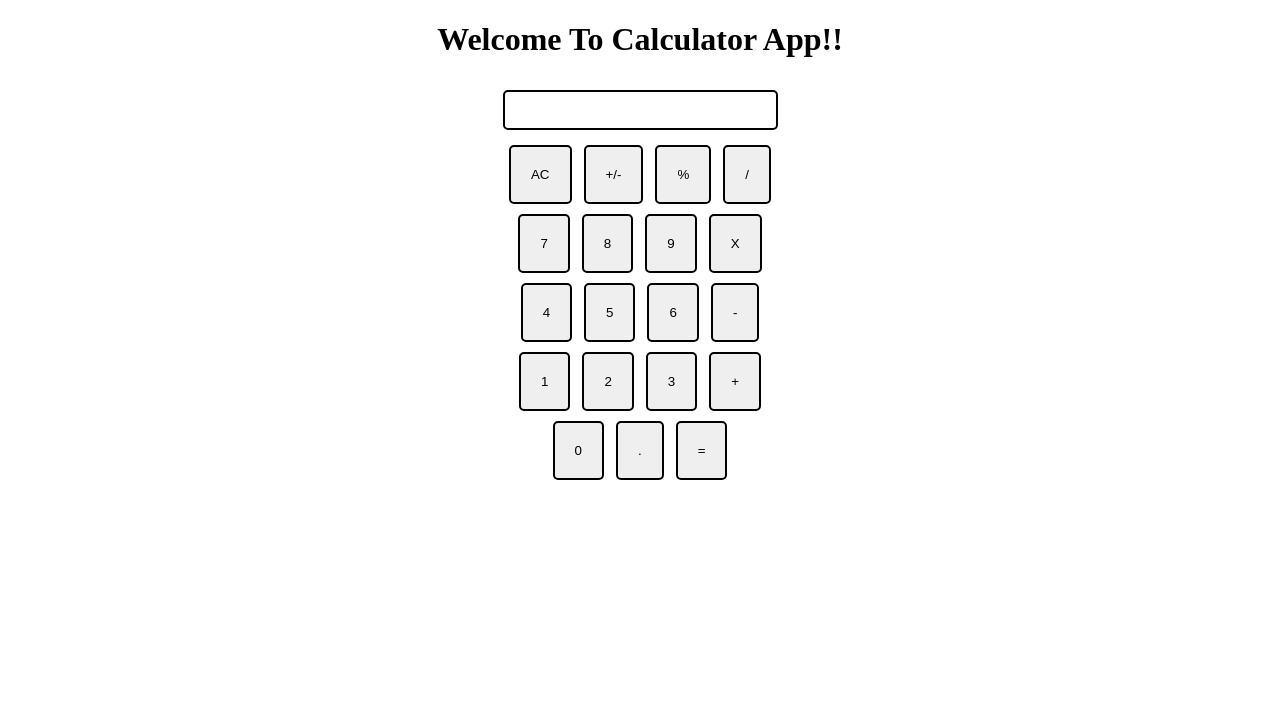
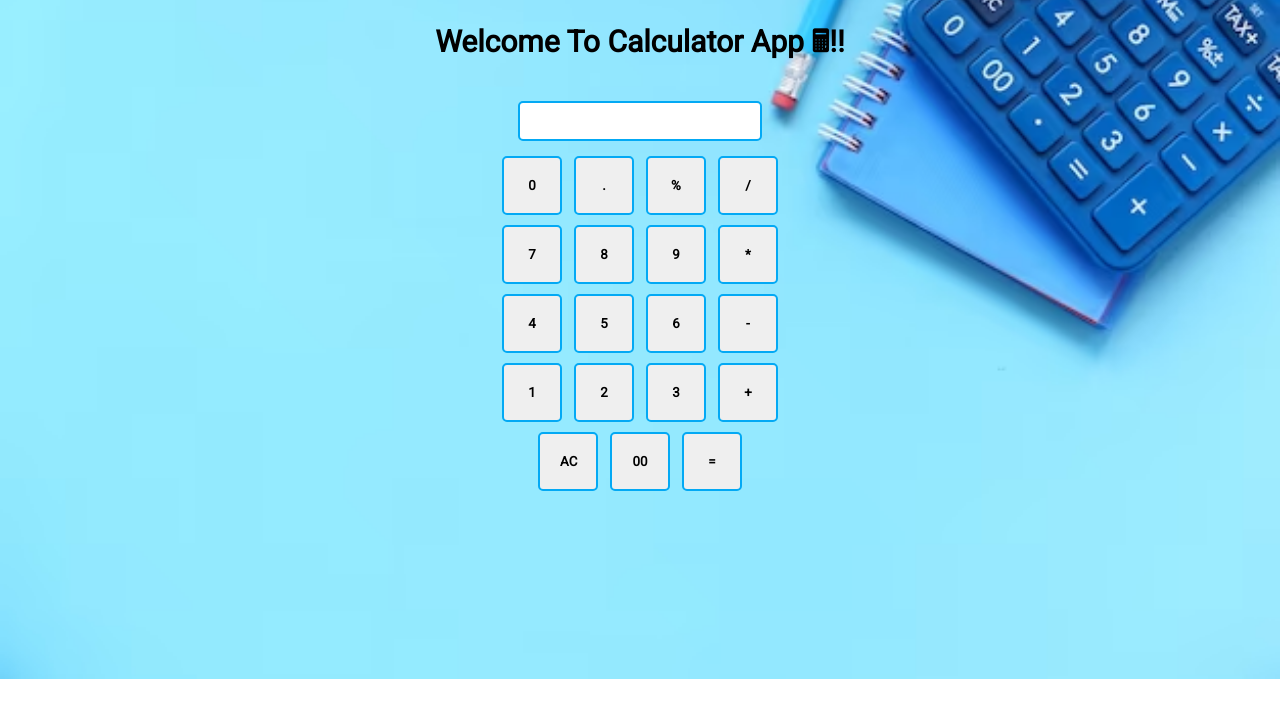
Before and after one commit to Mayank6387/Calculator, a plain HTML site: page index.html in a window 1280 px wide. Both pictures are taken after a click on the button "AC". Drawn offline with Linux system fonts and the light colour scheme; a web font is replaced by a local one.

Commit message:
Completed

```diff
--- a/index.html
+++ b/index.html
@@ -6,16 +6,18 @@
     <title>Calculator App</title>
     <link rel="stylesheet" href="style.css">
     <link rel="stylesheet" href="utilities.css">
+    <link href="https://fonts.googleapis.com/css2?family=Acme&family=Bruno+Ace+SC&family=Roboto&family=Satisfy&display=swap" rel="stylesheet">
+
 </head>
 <body>
-   <h1 class="center">Welcome To Calculator App!!</h1>
+   <h1 class="center">Welcome To Calculator App 🖩!!</h1>
     <div class="container mx-auto flex flex-col itemcenter">
       <div class="row">
         <input type="text" class="input">
       </div>
         <div class="row ">
-            <button class="btn">AC</button>
-            <button class="btn">+/-</button>
+            <button class="btn">0</button>
+            <button class="btn">.</button>
             <button class="btn">%</button>
             <button class="btn">/</button>
         </div>
@@ -23,7 +25,7 @@
             <button class="btn">7</button>
             <button class="btn">8</button>
             <button class="btn">9</button>
-            <button class="btn">X</button>
+            <button class="btn">*</button>
         </div>
         <div class="row ">
             <button class="btn">4</button>
@@ -38,8 +40,8 @@
             <button class="btn">+</button>
         </div>
         <div class="row">
-            <button class="btn">0</button>
-            <button class="btn">.</button>
+            <button class="btn">AC</button>
+            <button class="btn">00</button>
             <button class="btn">=</button>
         </div>
     </div>
--- a/java.js
+++ b/java.js
@@ -0,0 +1,19 @@
+let string = "";
+let buttons = document.querySelectorAll(".btn");
+Array.from(buttons).forEach((button) => {
+  button.addEventListener("click", (e) => {
+    if (e.target.innerHTML == "=") {
+      string = eval(string);
+      document.querySelector("input").value = string;
+    }
+    else if (e.target.innerHTML == "AC") {
+        string ="";
+        document.querySelector("input").value = string;
+      }
+     else {
+      console.log(e.target);
+      string = string + e.target.innerHTML;
+      document.querySelector("input").value = string;
+    }
+  });
+});
--- a/style.css
+++ b/style.css
@@ -1,9 +1,22 @@
+*{
+    font-family: 'Roboto', sans-serif;
+}
+h1{
+    font-weight: bold;
+    color: black;
+    font-size: 30px;
+}
+body{
+    background: url("calci.avif")no-repeat center center/cover;
+}
 .btn{
     padding: 20px;
     margin: 0 4px;
-    border: 2px solid black;
+    border: 2px solid #03a9f4;
     cursor: pointer;
     border-radius: 5px;
+    width: 60px;
+    font-weight: bold;
 }
 .row{
     margin: 5px 0;
@@ -11,7 +24,7 @@
 .row input{
     margin: 5px 0;
     padding: 6px 0px;
-    border: 2px solid black;
+    border: 2px solid #03a9f4;
     border-radius: 5px;
     font-size: 21px;
 }
```
Also changed, not shown: calci.avif (added), calci.jpg (added).
